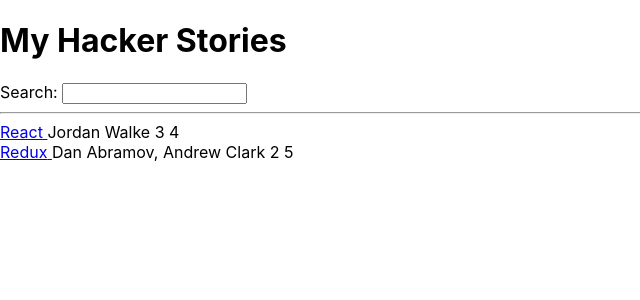
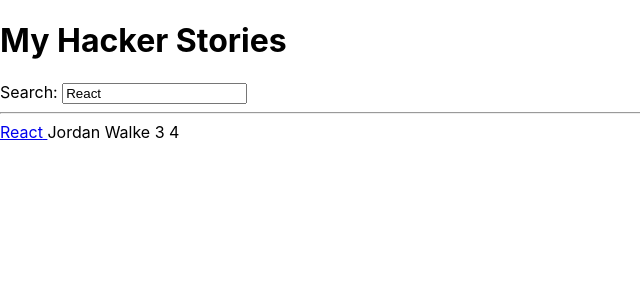
Before and after one commit to Drblessing/Road-to-React, a React (Create React App) app in the folder React-Fundamentals/my-react-app/: page / in a window 1280 px wide. Shown: the top 300 px of the page, without its empty margins (0-640 px from the left). Built offline with nearby package versions, Linux system fonts and the light colour scheme.

Commit message:
custom hooks

```diff
--- a/React-Fundamentals/my-react-app/src/App.js
+++ b/React-Fundamentals/my-react-app/src/App.js
@@ -1,6 +1,22 @@
 // import logo from "./logo.svg";
 // import "./App.css";
 import React from "react";
+
+function useSemiPersistentState(key, initialState) {
+  let tempState;
+  if (localStorage.getItem(key) === null) {
+    tempState = initialState;
+  } else {
+    tempState = localStorage.getItem(key);
+  }
+  const [value, setValue] = React.useState(tempState);
+
+  React.useEffect(() => {
+    localStorage.setItem(key, value);
+  }, [value, key]);
+
+  return [value, setValue];
+}
 
 function App() {
   const stories = [
@@ -22,7 +38,7 @@ function App() {
     },
   ];
 
-  const [searchTerm, setSearchTerm] = React.useState("");
+  const [searchTerm, setSearchTerm] = useSemiPersistentState("search", "React");
 
   const handleSearch = (event) => {
     setSearchTerm(event.target.value);
@@ -41,23 +57,22 @@ function App() {
   );
 }
 
-function Search(props) {
+function Search({ search, onSearch }) {
   return (
     <div>
       <label htmlFor="search">Search: </label>
-      <input
-        id="search"
-        type="text"
-        value={props.search}
-        onChange={props.onSearch}
-      />
+      <input id="search" type="text" value={search} onChange={onSearch} />
     </div>
   );
 }
 
-function List(props) {
-  return props.list.map((item) => (
-    <div key={item.objectID}>
+function List({ list }) {
+  return list.map((item) => <Item key={item.objectID} item={item} />);
+}
+
+function Item({ item }) {
+  return (
+    <div>
       <span>
         <a href={item.url}>{item.title} </a>
       </span>
@@ -65,7 +80,7 @@ function List(props) {
       <span>{item.num_comments} </span>
       <span>{item.points} </span>
     </div>
-  ));
+  );
 }
 
 export default App;
```
